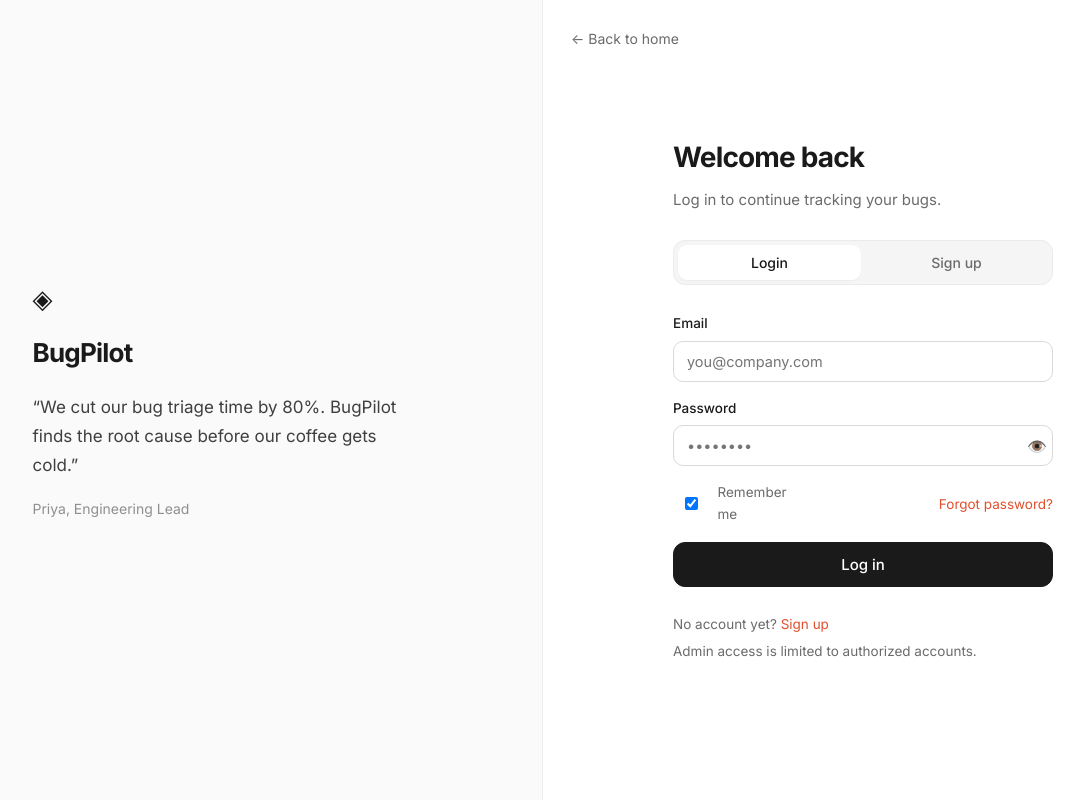
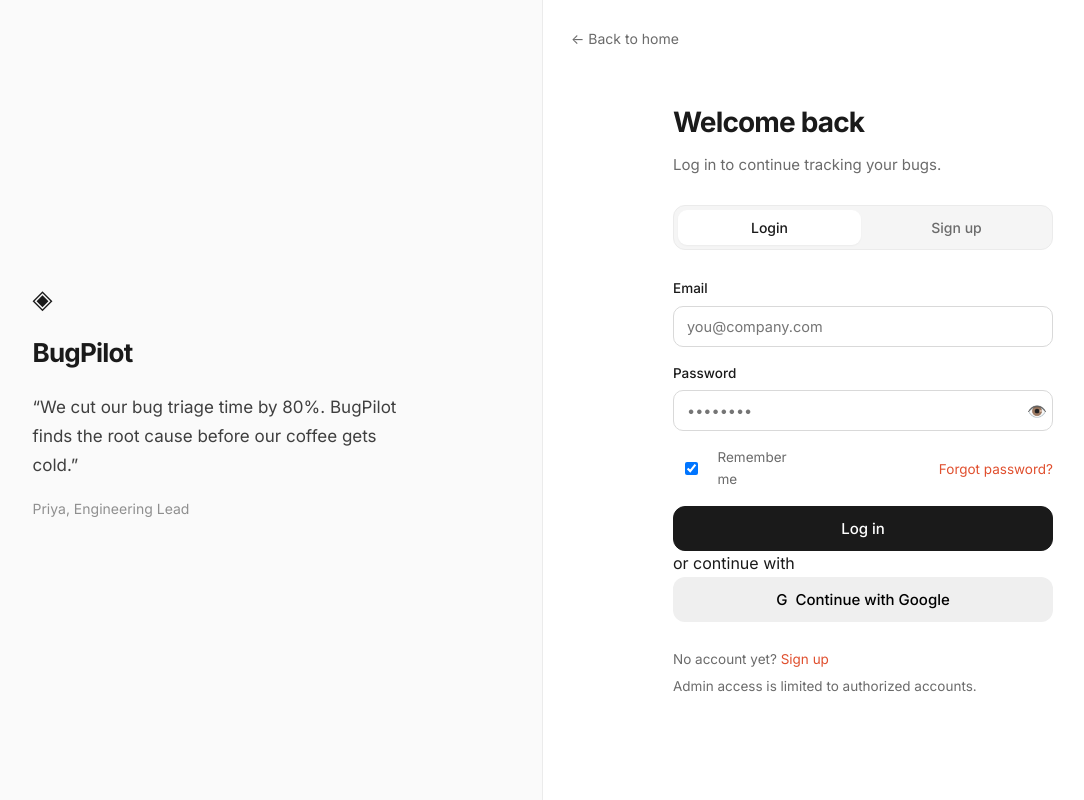
Before and after one commit to tanish4181/Devops-2026-CS-F-15, a React (Vite) app: page /auth in a window 1280 px wide. Shown: the whole page, without its empty margins (97-1181 px from the left). Built offline with nearby package versions, Linux system fonts and the light colour scheme.

Commit message:
Add_Google_option

```diff
--- a/src/lib/auth.ts
+++ b/src/lib/auth.ts
@@ -4,6 +4,8 @@
   getAuth,
   createUserWithEmailAndPassword,
   signInWithEmailAndPassword,
+  signInWithPopup,
+  GoogleAuthProvider,
   sendPasswordResetEmail,
   signOut,
 } from "firebase/auth";
@@ -64,3 +66,7 @@
   const email = user?.email?.trim().toLowerCase();
   return Boolean(email && adminEmails.includes(email));
 };
+
+export const loginWithGoogle = async (): Promise<UserCredential> => {
+  return await signInWithPopup(auth, new GoogleAuthProvider());
+};
--- a/src/pages/Auth.tsx
+++ b/src/pages/Auth.tsx
@@ -1,6 +1,6 @@
 import { useEffect, useState } from "react";
 import { Link, useNavigate, useSearchParams } from "react-router-dom";
-import { login, getSession, isAdmin, logout, resetPassword, signup } from "../lib/auth";
+import { login, loginWithGoogle, getSession, isAdmin, resetPassword, signup } from "../lib/auth";
 
 type Mode = "login" | "signup";
 
@@ -40,6 +40,33 @@
     }
   };
 
+  const finishLogin = (user: Awaited<ReturnType<typeof login>>["user"]) => {
+    navigate(isAdmin(user) ? "/admin" : "/", { replace: true });
+  };
+
+  const handleGoogleLogin = async () => {
+    setMessage("");
+    try {
+      const result = await loginWithGoogle();
+      finishLogin(result.user);
+    } catch (error) {
+      const code = typeof error === "object" && error !== null && "code" in error
+        ? String(error.code)
+        : "";
+      if (code === "auth/operation-not-allowed") {
+        setMessage("Google sign-in is not enabled for this Firebase project. Enable Google under Firebase Console > Authentication > Sign-in method.");
+      } else if (code === "auth/unauthorized-domain") {
+        setMessage("This website address is not authorized in Firebase. Add localhost under Firebase Console > Authentication > Settings > Authorized domains.");
+      } else if (code === "auth/popup-blocked") {
+        setMessage("Your browser blocked the Google sign-in window. Allow pop-ups for this website and try again.");
+      } else if (code === "auth/popup-closed-by-user") {
+        setMessage("Google sign-in was cancelled.");
+      } else {
+        setMessage("Google sign-in could not be completed. Please try again or use email and password.");
+      }
+    }
+  };
+
   const submit = async (e: React.FormEvent) => {
     e.preventDefault();
     setMessage("");
@@ -48,12 +75,7 @@
         ? await signup(email, password)
         : await login(email, password);
 
-      if (isAdmin(result.user)) {
-        navigate("/admin", { replace: true });
-      } else {
-        await logout();
-        setMessage("Your account is not authorized for the admin console. Please contact an administrator.");
-      }
+      finishLogin(result.user);
     } catch (error) {
       const code = typeof error === "object" && error !== null && "code" in error
         ? String(error.code)
@@ -142,6 +164,12 @@
             </button>
           </form>
 
+          <div className="auth-divider"><span>or continue with</span></div>
+          <button className="btn google-btn lg block" type="button" onClick={handleGoogleLogin}>
+            <span className="google-mark" aria-hidden>G</span>
+            Continue with Google
+          </button>
+
           <p className="auth-foot">
             {mode === "login" ? "No account yet? " : "Already have an account? "}
             <button className="linkish" onClick={() => switchMode(mode === "login" ? "signup" : "login")}>
```
Also changed, not shown: 1 other file (tests, documents, lock files or other folders).
